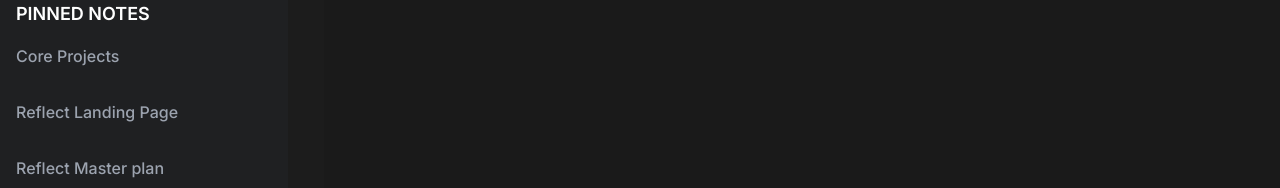
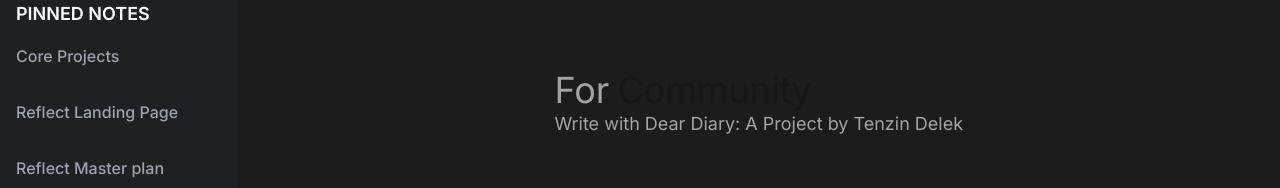
Before and after one commit to Fire-Under-The-Snow/DearDiary, a Next.js app: page / in a window 1280 px wide. Shown: the part 328-516 px from the top of the page. Built offline with nearby package versions, Linux system fonts and the light colour scheme; no server answers.

Commit message:
ui inputed

```diff
--- a/package.json
+++ b/package.json
@@ -11,12 +11,15 @@
   "dependencies": {
     "axios": "^1.6.8",
     "bcryptjs": "^2.4.3",
+    "clsx": "^2.1.1",
+    "framer-motion": "^11.2.4",
     "jose": "^5.2.4",
     "mongoose": "^8.3.1",
     "next": "14.1.4",
     "react": "^18",
     "react-dom": "^18",
     "react-icons": "^5.2.1",
+    "tailwind-merge": "^2.3.0",
     "zod": "^3.23.5"
   },
   "devDependencies": {
--- a/src/app/(root)/Dairy/page.jsx
+++ b/src/app/(root)/Dairy/page.jsx
@@ -2,7 +2,11 @@
 
 const page = () => {
   return (
-    <div>page</div>
+    <div>
+      <div>
+      page
+      </div>
+      </div>
   )
 }
 
--- a/src/app/(root)/page.jsx
+++ b/src/app/(root)/page.jsx
@@ -1,7 +1,8 @@
+import { FlipWords } from "@/components/ui/flip-words";
 
 export default async function Home() {
 
-
+  const words = ["Secure", "Community", "Healing", "Peace"];
   const maindata=[{
     name :"Tenzin Delek",
     message: " Lorem ipsum dolor sit amet, consectetur adipisicing elit."
@@ -34,8 +35,14 @@
 
 ]
   return (
-    <div className=" bg-[#1C1C1C] ">
-        hello
+    <div className=" bg-[#1C1C1C] w-full h-delekheight flex justify-center items-center">
+        <div className="text-4xl mx-auto  text-neutral-400">
+        For
+        <FlipWords words={words} /> <br />
+        <div className=" text-lg">
+        Write with Dear Diary: A Project by Tenzin Delek
+          </div>
+      </div>
     </div>
 
   );
--- /dev/null
+++ b/src/components/ui/flip-words.jsx
@@ -0,0 +1,83 @@
+"use client";
+import React, { useEffect, useRef, useState } from "react";
+import { AnimatePresence, motion, LayoutGroup } from "framer-motion";
+import { cn } from "@/utils/cn";
+let interval;
+
+export const FlipWords = ({
+  words,
+  duration = 3000,
+  className,
+}) => {
+  const [currentWord, setCurrentWord] = useState(words[0]);
+
+  useEffect(() => {
+    startAnimation();
+
+    return () => {
+      clearInterval(interval);
+    };
+  }, []);
+
+  const startAnimation = () => {
+    let i = 0;
+    interval = setInterval(() => {
+      i++;
+      if (i === words.length) {
+        i = 0;
+      }
+      const word = words[i];
+      setCurrentWord(word);
+    }, duration);
+  };
+
+  return (
+    <AnimatePresence>
+      <motion.div
+        initial={{
+          opacity: 0,
+          y: 10,
+        }}
+        animate={{
+          opacity: 1,
+          y: 0,
+        }}
+        transition={{
+          duration: 0.4,
+          ease: "easeInOut",
+          type: "spring",
+          stiffness: 100,
+          damping: 10,
+        }}
+        exit={{
+          opacity: 0,
+          y: -40,
+          x: 40,
+          filter: "blur(8px)",
+          scale: 2,
+          position: "absolute",
+        }}
+        className={cn(
+          "z-10 inline-block relative text-left text-neutral-900 dark:text-neutral-100 px-2",
+          className
+        )}
+        key={currentWord}
+      >
+        {currentWord.split("").map((letter, index) => (
+          <motion.span
+            key={currentWord + index}
+            initial={{ opacity: 0, y: 10, filter: "blur(8px)" }}
+            animate={{ opacity: 1, y: 0, filter: "blur(0px)" }}
+            transition={{
+              delay: index * 0.08,
+              duration: 0.4,
+            }}
+            className="inline-block"
+          >
+            {letter}
+          </motion.span>
+        ))}
+      </motion.div>
+    </AnimatePresence>
+  );
+};
--- /dev/null
+++ b/src/utils/cn.js
@@ -0,0 +1,6 @@
+import { ClassValue, clsx } from "clsx";
+import { twMerge } from "tailwind-merge";
+
+export function cn(...inputs) {
+  return twMerge(clsx(inputs));
+}
```
Also changed, not shown: 1 other file (tests, documents, lock files or other folders).
